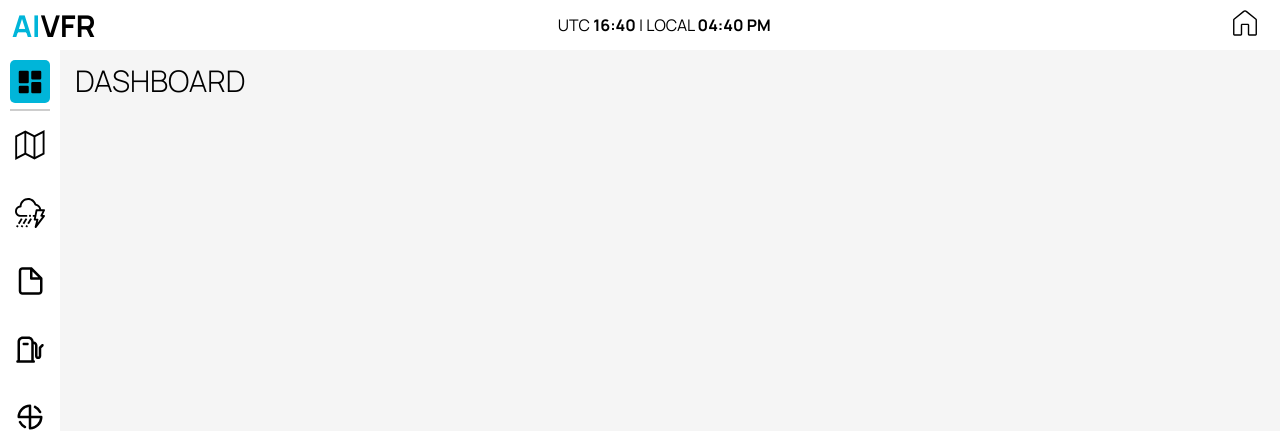
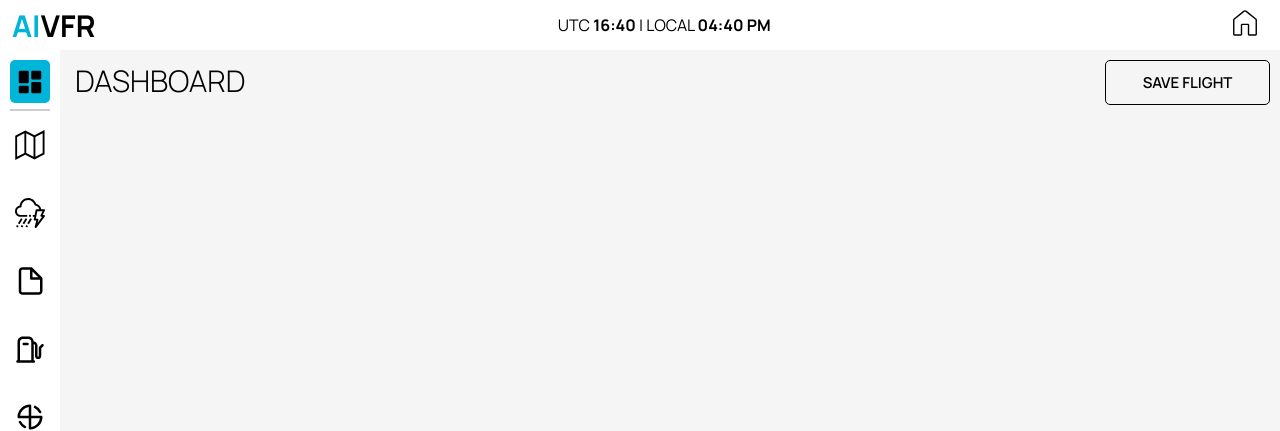
Before and after one commit to TheEasyPilot/AIVFR, a Flask app: template AIVFR/templates/dashboard.html in a window 1280 px wide. Shown: the top 431 px of the page. Run offline with Flask 3, Linux system fonts and the light colour scheme; the template is opened without the code that fills it, so the values that code supplies are empty.

Commit message:
save button done with anims

```diff
--- a/AIVFR/app.py
+++ b/AIVFR/app.py
@@ -15,12 +15,12 @@ def index():
 #settings menu
 @main.route('/settings')
 def settingsMenu():
-    return render_template('settings.html', settings=session["flight_data"]["settings"])
+    return render_template('settings.html', settings=session["flight_data"]["settings"], flight=session["flight_data"]["flight"])
 
 #dashboard
 @main.route('/dashboard')
 def dashboard():
-    return render_template('dashboard.html', settings=session["flight_data"]["settings"])
+    return render_template('dashboard.html', settings=session["flight_data"]["settings"], flight=session["flight_data"]["flight"])
 
 #Route tab
 @main.route('/route')
@@ -30,27 +30,27 @@ def routeTab():
 #weather tab
 @main.route('/weather')
 def weatherTab():
-    return render_template('weather.html', settings=session["flight_data"]["settings"])
+    return render_template('weather.html', settings=session["flight_data"]["settings"], flight=session["flight_data"]["flight"])
 
 #navigation log tab
 @main.route('/navlog')
 def navlogTab():
-    return render_template('navlog.html', settings=session["flight_data"]["settings"])
+    return render_template('navlog.html', settings=session["flight_data"]["settings"], flight=session["flight_data"]["flight"])
 
 #fuel tab
 @main.route('/fuel')
 def fuelTab():
-    return render_template('fuel.html', settings=session["flight_data"]["settings"])
+    return render_template('fuel.html', settings=session["flight_data"]["settings"], flight=session["flight_data"]["flight"])
 
 #mass and balance tab
 @main.route('/mass-and-balance')
 def massAndBalanceTab():
-    return render_template('mass_and_balance.html', settings=session["flight_data"]["settings"])
+    return render_template('mass_and_balance.html', settings=session["flight_data"]["settings"], flight=session["flight_data"]["flight"])
 
 #performance tab
 @main.route('/performance')
 def performanceTab():
-    return render_template('performance.html', settings=session["flight_data"]["settings"])
+    return render_template('performance.html', settings=session["flight_data"]["settings"], flight=session["flight_data"]["flight"])
 
 #debug route that allows me to see the flight data at any time
 @main.route('/debug')
@@ -131,7 +131,7 @@ data_template = {
                   "units_fuel" : "litre",
                   "units_distance" : "nautical_mile"},
     "flight" : {
-        "saved" : "False",
+        "saved" : "True", #TEST
         "departureAirport_code" : "",
         "departureAirport_name" : "",
         "distance" : {"value" : 0, "class" : "distance"},
--- a/AIVFR/static/dashboard.css
+++ b/AIVFR/static/dashboard.css
@@ -7,3 +7,34 @@
     background-color: var(--primary);
     pointer-events: none;
 }
+
+#header {
+    display: flex;
+    justify-content: space-between;
+    border: 1px none var(--text);
+    height: 46px;
+}
+
+#save { /*save flight*/
+    width: 165px;
+    height: 45px;
+    font-family: 'Manrope';
+    font-size: 15px;
+    font-weight: 600;
+    padding: 8px 26px;
+    border-radius: 5px;
+    border:1px solid var(--text);
+    background-color: var(--bg);
+}
+
+#save:hover {
+    cursor: pointer;
+    background-color: var(--onhover);
+}
+
+#save.savingOrSaved { /*user feedback when saving/saved */
+    border: 1px solid gray;
+    color: gray;
+    cursor: not-allowed;
+    pointer-events: none;
+}
--- a/AIVFR/static/dashboard.js
+++ b/AIVFR/static/dashboard.js
@@ -0,0 +1,34 @@
+async function update(key, value) { //async function allows code to work in quick succession
+    await fetch("/update-flight", { //waits for any running fetch to complete
+        method: "POST",
+        headers: { "Content-Type": "application/json" },
+        body: JSON.stringify({key, value})
+    });
+
+    // Mark as unsaved
+    if (key !== "saved") {
+        await fetch("/update-flight", {
+            method: "POST",
+            headers: { "Content-Type": "application/json" },
+            body: JSON.stringify({key: "saved", value: "False"})
+        });
+    }
+}
+
+//------SAVE BUTTON-------
+
+const saveButton = document.getElementById("save");
+
+saveButton.addEventListener("click", () => {
+    saveButton.classList.add("savingOrSaved");
+    saveButton.textContent = "SAVING...";
+
+    /*save flight algorithm here*/
+    //when done:
+    update("saved", "True");
+
+    setTimeout(() => {
+        saveButton.textContent = "SAVED";
+    }, 2000); //2 seconds
+
+})
--- a/AIVFR/static/settings.js
+++ b/AIVFR/static/settings.js
@@ -9,7 +9,7 @@ function updateSettings(key, value) {
         fetch("/update-settings", {
         method: "POST",
         headers: { "Content-Type": "application/json" },
-        body: JSON.stringify({ key, value,})
+        body: JSON.stringify({ key, value})
     });
     }
 
--- a/AIVFR/templates/dashboard.html
+++ b/AIVFR/templates/dashboard.html
@@ -10,5 +10,8 @@
 {% endblock %}
 
 {% block content %} {# edit what's in between the content block #}
-    <div id="title">DASHBOARD</div>
+    <div id="header" display="flex">
+        <div id="title">DASHBOARD</div>
+        <button id="save" class="{{ 'savingOrSaved' if flight.saved == 'True' else '' }}">{{ 'SAVED' if flight.saved == 'True' else 'SAVE FLIGHT' }}</button>
+    </div>
 {% endblock %}
--- a/AIVFR/templates/settings.html
+++ b/AIVFR/templates/settings.html
@@ -19,7 +19,7 @@
   <body class="{{ 'dark-mode' if settings.theme == 'dark' else '' }}"> <!--check and set correct theme-->
     <header>
       <!--Go back arrow icon-->
-      <svg xmlns="http://www.w3.org/2000/svg" viewBox="0 0 32 32" fill="currentColor" id="goBack" onclick="fetch('/units-update').then(() => { history.back(); setTimeout(() => location.reload(), 100); });" style="cursor: pointer;"><defs><style>.cls-1{fill:none;}</style></defs><title/><g data-name="Layer 2" id="Layer_2"><path d="M13,26a1,1,0,0,1-.71-.29l-9-9a1,1,0,0,1,0-1.42l9-9a1,1,0,1,1,1.42,1.42L5.41,16l8.3,8.29a1,1,0,0,1,0,1.42A1,1,0,0,1,13,26Z"/><path d="M28,17H4a1,1,0,0,1,0-2H28a1,1,0,0,1,0,2Z"/></g><g id="frame"><rect class="cls-1" height="32" width="32"/></g></svg>
+      <svg xmlns="http://www.w3.org/2000/svg" viewBox="0 0 32 32" fill="currentColor" id="goBack" onclick="fetch('/units-update').then(() => { history.back(); });" style="cursor: pointer;"><defs><style>.cls-1{fill:none;}</style></defs><title/><g data-name="Layer 2" id="Layer_2"><path d="M13,26a1,1,0,0,1-.71-.29l-9-9a1,1,0,0,1,0-1.42l9-9a1,1,0,1,1,1.42,1.42L5.41,16l8.3,8.29a1,1,0,0,1,0,1.42A1,1,0,0,1,13,26Z"/><path d="M28,17H4a1,1,0,0,1,0-2H28a1,1,0,0,1,0,2Z"/></g><g id="frame"><rect class="cls-1" height="32" width="32"/></g></svg>
       <span>
         <!--title ('settings')-->
         <div id="settings">Settings</div>
```
Also changed, not shown: AIVFR/static/base.js (deleted, +0 -27 lines), AIVFR/static/route.js (+12 -1 lines), AIVFR/templates/base.html (line endings or trailing spaces).
